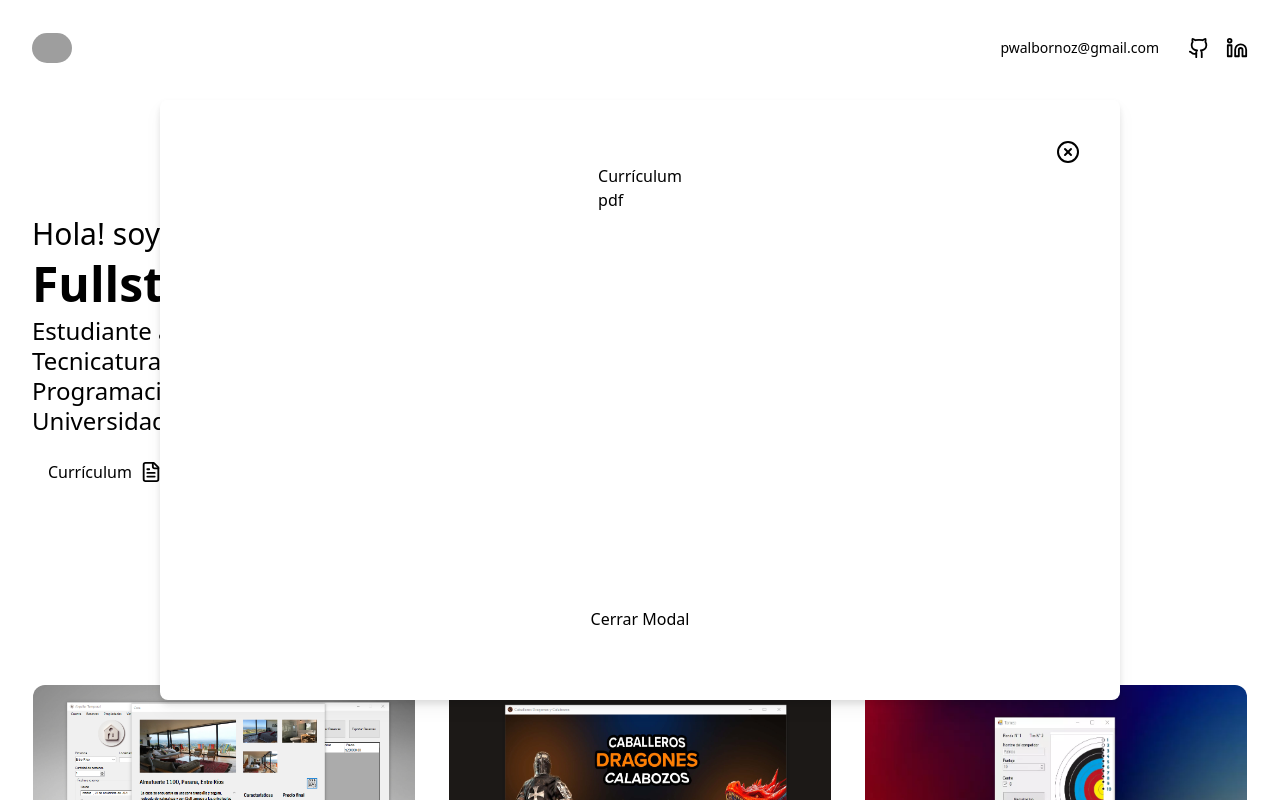
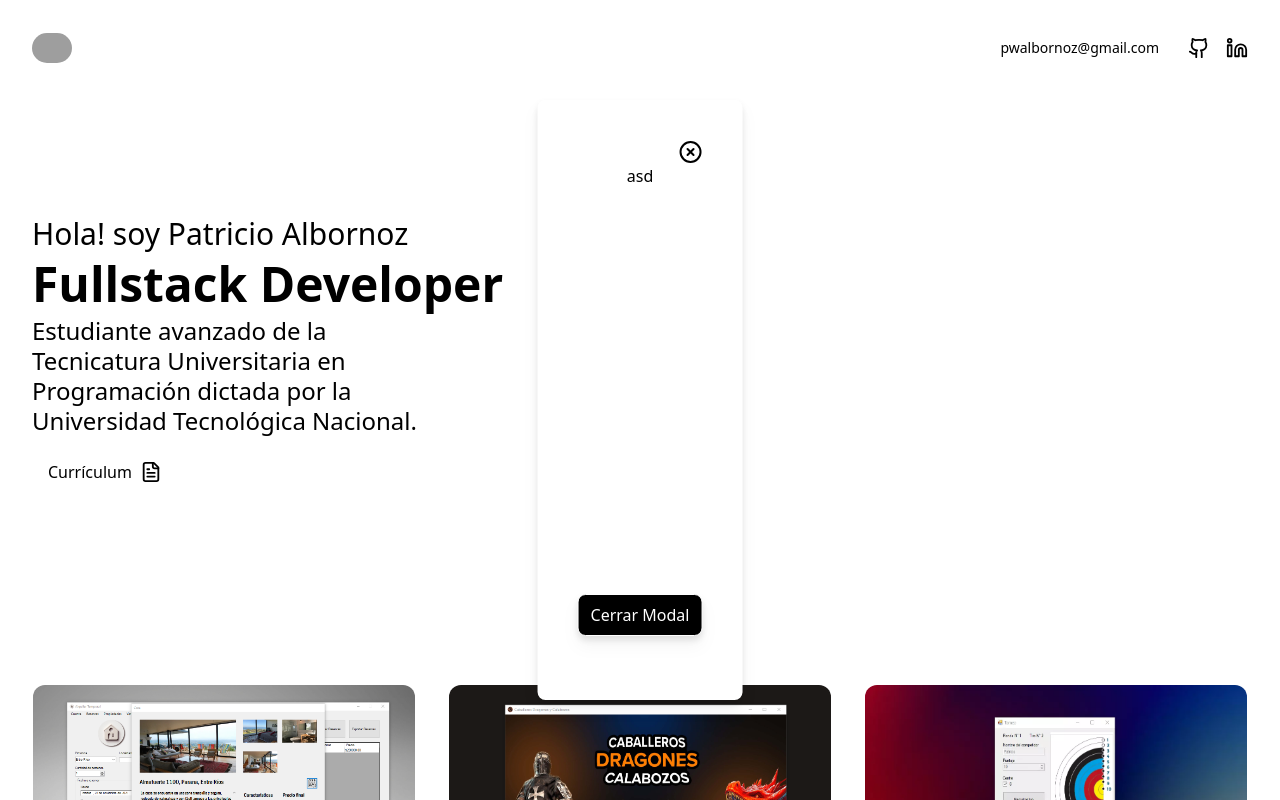
Before and after one commit to pato-1441/portfolio2024, a React (Vite) app: page / in a window 1280 px wide. Both pictures are taken after a click on the button "Currículum". Shown: the top 800 px of the page. Built offline with nearby package versions, Linux system fonts and the light colour scheme; grey boxes are pictures that could not be loaded.

Commit message:
to add pdf viewer

```diff
--- a/src/components/modal/Modal.jsx
+++ b/src/components/modal/Modal.jsx
@@ -6,8 +6,8 @@ const Modal = ({ isOpen, onClose, children }) => {
   }
 
   return (
-    <div className="text-black fixed top-1/2 left-1/2 transform -translate-x-1/2 -translate-y-1/2 w-4/5 h-5/6 sm:w-3/4 sm:h-3/4 flex justify-center items-center rounded-xl shadow-black drop-shadow-lg">
-      <div className="flex flex-col w-full h-full py-16 bg-white rounded-lg items-center justify-between">
+    <div className="text-black fixed top-1/2 left-1/2 transform -translate-x-1/2 -translate-y-1/2 w-4/5 h-5/6 sm:w-fit sm:h-3/4 flex justify-center items-center rounded-xl shadow-black drop-shadow-lg z-20">
+      <div className="flex flex-col w-full h-full py-16 px-10 bg-white rounded-lg items-center justify-between">
         <button
           className="absolute top-5 right-5 sm:top-10 sm:right-10 cursor-pointer text-base text-black"
           onClick={onClose}
--- a/src/components/modalContainer/ModalContainer.jsx
+++ b/src/components/modalContainer/ModalContainer.jsx
@@ -23,12 +23,9 @@ const ModalContainer = () => {
         <FileText size={22} />
       </button>
       <Modal isOpen={isModalOpen} onClose={closeModal}>
-        <div>
-          <h2>Currículum</h2>
-          <p>pdf</p>
-        </div>
+        <div>asd</div>
         <button
-          className="flex w-fit items-center transition-all duration-150 text-base font-medium px-2 py-1 rounded-lg text-black bg-white border border-white hover:shadow-black hover:shadow-button"
+          className="flex w-fit items-center transition-all duration-150 text-base font-medium px-3 py-2 rounded-lg drop-shadow-lg text-white bg-black border border-white hover:shadow-white hover:shadow-button"
           onClick={closeModal}
         >
           Cerrar Modal
```
Also changed, not shown: 1 other file (tests, documents, lock files or other folders).
